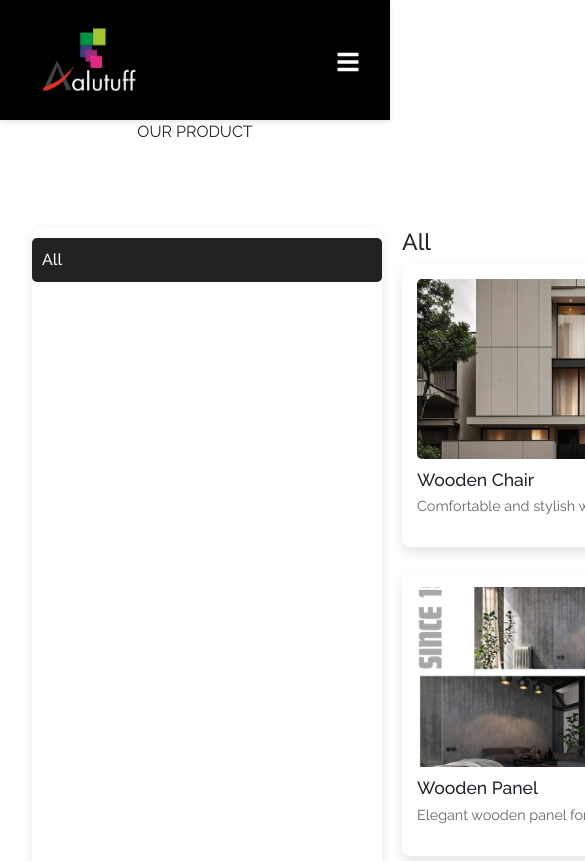
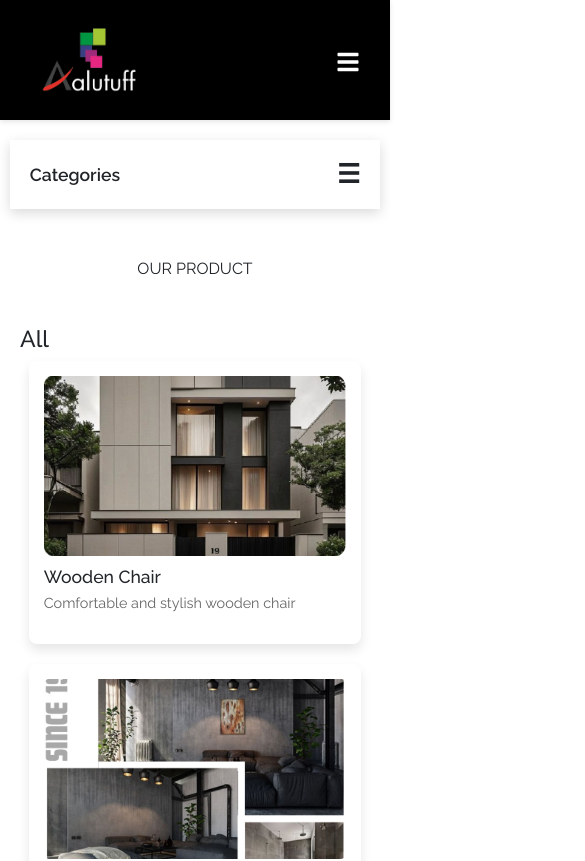
Before and after one commit to rishab-sudo/Alutuff-new, a React (Create React App) app: page /product in a window 390 px wide. Shown: the top 861 px of the page, 585 px wide, since content can reach past the window. Built offline with nearby package versions, Linux system fonts and the light colour scheme.

Commit message:
12july25

```diff
--- a/src/Pages/ProductPage.css
+++ b/src/Pages/ProductPage.css
@@ -1,35 +1,39 @@
+/* Main wrapper: row layout */
+.product-section-container {
+  display: flex;
+  flex-direction: column;
+  min-height: 100vh;
+  overflow: hidden;
+  padding: 35px 0px;
+}
 
-/*  */
-.product-section-container {
-  min-width: 100%;
-  /* background-color: antiquewhite; */
- }
-.product-section-content-div{
-  width: 100% !important;
+/* Flexbox row inside */
+.product-section-content-div {
   display: flex;
-  justify-content: space-around !important;
+  width: 100%;
+  height: 100vh;
   gap: 20px;
   padding: 20px;
+  box-sizing: border-box;
 }
-/* Sidebar */
+
+/* Sidebar - Fixed height and scrollable */
 .product-sidebar {
+  height: 90%;
+  overflow-y: auto;
+  min-width: 300px;
+  max-width: 300px;
+  background: #f9f9f9;
+  padding: 20px;
   border-radius: 10px;
-  padding: 20px;
-  min-width: 350px;
-  max-width: 300px;
-  height: 80vh;
+  box-shadow: 0 4px 12px rgba(0, 0, 0, 0.1);
   display: flex;
   flex-direction: column;
-  justify-content: flex-start;
-  align-items: flex-start;
   gap: 10px;
-
-
-  /* Add box-shadow */
-  box-shadow: 0 4px 12px rgba(0, 0, 0, 0.1);
+  flex-shrink: 0;
 }
 
-
+/* Buttons */
 .product-category-button {
   width: 100%;
   background: #ddddddb4;
@@ -41,7 +45,6 @@
   border-radius: 5px;
   text-align: left;
   transition: 0.3s;
-
 }
 
 .product-category-button:hover,
@@ -50,34 +53,50 @@
   color: #fff;
 }
 
-/* Product Cards */
+/* Content area: Scrollable */
+.product-content {
+  padding: 20px;
+  max-width: 75%;
+  margin: auto !important;
+  flex: 1;
+  height: 100%;
+  overflow-y: auto;
+  padding-right: 10px;
+  padding-bottom: 30px;
+  scroll-behavior: smooth;
+  scrollbar-width: none; /* Firefox */
+}
+
+.product-content::-webkit-scrollbar {
+  display: none;
+}
+
+/* Grid Layout */
 .product-grid {
-  max-width: 100% !important;
+  width: 100%;
   display: grid;
-  justify-content: flex-start;
+  justify-content: center !important;
   align-items: flex-start;
+  margin: auto !important;
   grid-template-columns: repeat(3, 1fr);
-  padding: 0px;
   gap: 25px;
-  flex: 1;
-  /* background: #000; */
-
- }
+  padding-bottom: 40px;
+}
 
 .product-card {
-  width: 350px;
+  width: 100%;
   max-width: 350px;
   background: #fff;
   border-radius: 8px;
   padding: 15px;
-  box-shadow: 0 6px 12px rgba(0,0,0,0.1);
+  box-shadow: 0 6px 12px rgba(0, 0, 0, 0.1);
   transition: 0.3s;
   text-align: left;
 }
 
 .product-card:hover {
   transform: translateY(-8px);
-  box-shadow: 0 10px 18px rgba(0,0,0,0.15);
+  box-shadow: 0 10px 18px rgba(0, 0, 0, 0.15);
 }
 
 .product-card img {
@@ -96,57 +115,120 @@
   color: #666;
   font-size: 0.9rem;
 }
-/* product descp */
+
+/* Description Box */
 .product-descp {
   display: flex;
   flex-direction: column;
   gap: 20px;
+  margin-top: 40px;
 }
 
 .desc-box {
-  display: flex;
-  flex-direction: column;
-  justify-content: flex-start;
-  align-items: flex-start;
-  text-align: left;
-  background-color: #fff;
+  background: #fff;
   padding: 20px;
   border-radius: 15px;
   box-shadow: 0 4px 12px rgba(0, 0, 0, 0.1);
 }
 
+/* === Top Bar for Mobile === */
+.product-top-bar {
+  display: none;
+  justify-content: space-between;
+  align-items: center;
+  padding: 15px 20px;
+  background-color: #ffffff;
+  box-shadow: 0 4px 12px rgba(0, 0, 0, 0.15);
+  position: relative; /* Needed for absolute child */
+  z-index: 10;
+  width: 95%;
+  margin: auto !important;
+}
+
+.product-top-bar h4 {
+  margin: 0;
+  font-size: 1.1rem;
+  font-weight: 600;
+}
+
+.product-hamburger {
+  font-size: 26px;
+  cursor: pointer;
+  font-weight: bold;
+}
+
+/* Mobile Sidebar Dropdown with animation */
+.product-mobile-sidebar {
+  min-width: 100%;
+  position: absolute;
+  top: 200px; /* Just below the top bar */
+  left: 0;
+  right: 0;
+  margin: 0;
+  padding: 0;
+  z-index: 9;
+  background: #f9f9f9;
+  box-shadow: 0 4px 10px rgba(0, 0, 0, 0.08);
+  flex-direction: column;
+    max-height: 0;
+  overflow: hidden;
+  opacity: 0;
+  transform: translateY(-10px);
+  transition: all 0.4s ease;
+  pointer-events: none;
+}
+
+
+/* Show State */
+.product-mobile-sidebar.show {
+  max-height: 500px;
+  opacity: 1;
+  transform: translateY(0);
+  padding: 10px 20px;
+  pointer-events: auto;
+}
+
+
+
+/* === Responsive: Mobile View (max-width: 768px) === */
 @media screen and (max-width: 768px) {
-
-/*  */
- .product-section-container {
+  .product-section-container {
     flex-direction: column;
-  }
- .product-sidebar {
-    display: flex;
-    flex-direction: row;
-    overflow-x: auto;
-    gap: 12px;
-    padding: 10px 0;
-    margin-bottom: 10px;
-
-    /* prevent overscroll gap */
-    width: 100%;
-    max-width: 100%;
-    box-sizing: border-box;
+    height: auto;
+    padding: 20px 0;
   }
 
-  .product-sidebar::-webkit-scrollbar {
-    display: none; /* hide scrollbar for clean UI */
+  .product-section-content-div {
+    flex-direction: column;
+    padding: 10px;
+    height: auto;
   }
 
-  .product-category-button {
-    flex: 0 0 auto;
-    white-space: nowrap;
+  .product-top-bar {
+    display: flex;
+  }
+
+  .product-sidebar {
+    display: none;
+  }
+
+  .product-content {
+    height: auto;
+    overflow: visible;
+    max-width: 100%;
+    padding: 10px;
   }
 
   .product-grid {
-    justify-content: center; /* center 1 card */
-     grid-template-columns: 1fr;
-   min-width: 100%;
+    grid-template-columns: 1fr;
+    width: 95% !important;
+    margin: auto;
+    justify-content: center;
+    gap: 20px;
+  }
+
+  .product-card {
+    width: 100%;
+    margin: auto;
   }
 }
--- a/src/Pages/ProductPage.js
+++ b/src/Pages/ProductPage.js
@@ -7,31 +7,67 @@ import ProductPageData from "../ProductPageData";
 
 const ProductPage = () => {
   const [selectedCategory, setSelectedCategory] = useState("All");
+  const [showMobileSidebar, setShowMobileSidebar] = useState(false);
 
   // Extract all category names
   const categories = ["All", ...ProductPageData.map(item => item.category)];
 
-  // Get selected data
+  // Get selected category data
   const selectedCategoryData = ProductPageData.find(
     (cat) => cat.category === selectedCategory
   );
 
-  // Get products to show
-  const allProducts = ProductPageData.flatMap(cat => cat.products);
-  const productsToShow =
-    selectedCategory === "All"
+  // Get all products with their category info
+  const allProducts = ProductPageData.flatMap(cat =>
+    cat.products.map(product => ({ ...product, category: cat.category }))
+  );
+
+  // Filtered product list based on category
+  const productsToShow = selectedCategory === "All"
     ? allProducts
-      : selectedCategoryData?.products || [];
+    : ProductPageData.find(cat => cat.category === selectedCategory)?.products.map(product => ({
+        ...product,
+        category: selectedCategory,
+      })) || [];
 
   return (
     <>
       <Container fluid className="product-section-container">
-        <div className='d-flex justify-content-center align-items-center mb-5'>
+
+        {/* ✅ Mobile Top Bar */}
+        <div className="product-top-bar">
+          <h4>Categories</h4>
+          <div
+            className="product-hamburger"
+            onClick={() => setShowMobileSidebar(prev => !prev)}
+          >
+            ☰
+          </div>
+        </div>
+
+        {/* ✅ Mobile Sidebar Dropdown */}
+        <div className={`product-mobile-sidebar ${showMobileSidebar ? "show" : ""}`}>
+          {categories.map((cat) => (
+            <button
+              key={cat}
+              className={`product-category-button ${selectedCategory === cat ? 'product-active' : ''}`}
+              onClick={() => {
+                setSelectedCategory(cat);
+                setShowMobileSidebar(false); // Hide after selection
+              }}
+            >
+              {cat}
+            </button>
+          ))}
+        </div>
+
+        {/* Section Title */}
+        <div className='d-flex justify-content-center align-items-center mt-5 mb-2'>
           <p>OUR PRODUCT</p>
         </div>
 
         <Container fluid className='product-section-content-div'>
-          {/* Sidebar */}
+          {/* Sidebar for Desktop */}
           <div className="product-sidebar">
             {categories.map((cat) => (
               <button
@@ -44,23 +80,22 @@ const ProductPage = () => {
             ))}
           </div>
 
-          {/* Content */}
+          {/* Main Content */}
           <div className="product-content">
             <h3>{selectedCategory}</h3>
 
-            {/* Product Cards First */}
-           {/* Product Cards First */}
+            {/* Product Cards */}
             <div className="product-grid">
               {productsToShow.map((product) => (
                 <div
                   className="product-card"
-      key={product.id}
+                  key={`${product.category}-${product.id}`} // Unique key across categories
                   onClick={() => {
                     if (selectedCategory === "All") {
-          setSelectedCategory(product.category);
+                      setSelectedCategory(product.category); // Switch to that category
                     }
                   }}
-      style={{ cursor: selectedCategory === "All" ? "pointer" : "default" }}
+                  style={{ cursor: "pointer" }}
                 >
                   <img src={product.image} alt={product.title} />
                   <h4>{product.title}</h4>
@@ -69,11 +104,9 @@ const ProductPage = () => {
               ))}
             </div>
 
-
-            {/* Description for selected category (not All) */}
+            {/* Category Details */}
             {selectedCategory !== "All" && selectedCategoryData && (
               <div className="product-descp mt-4">
-
                 <div className="desc-box">
                   <h5>Material/Core:</h5>
                   <p>{selectedCategoryData.details.material}</p>
@@ -86,7 +119,7 @@ const ProductPage = () => {
 
                 <div className="desc-box">
                   <h5>Applications:</h5>
-       <ul className='' style={{paddingLeft:"25px" }} >
+                  <ul style={{ paddingLeft: "25px" }}>
                     {selectedCategoryData.details.applications.map((app, idx) => (
                       <li key={idx}>{app}</li>
                     ))}
@@ -95,8 +128,7 @@ const ProductPage = () => {
 
                 <div className="desc-box">
                   <h5>Key Features:</h5>
-      <ul className='d-flex flex-column justify-content-start text-left ' style={{paddingLeft:"5px"
-      }} >
+                  <ul className='d-flex flex-column justify-content-start text-left' style={{ paddingLeft: "5px" }}>
                     {selectedCategoryData.details.keyFeatures.map((feature, idx) => (
                       <div key={idx}>
                         <FaCheck style={{ color: "green", marginRight: "8px" }} />
@@ -105,13 +137,13 @@ const ProductPage = () => {
                     ))}
                   </ul>
                 </div>
-
               </div>
             )}
           </div>
         </Container>
       </Container>
 
+      {/* Bottom Component */}
       <HomeProducts />
     </>
   );
--- a/src/ProductPageData.js
+++ b/src/ProductPageData.js
@@ -1,4 +1,5 @@
 const ProductPageData = [
+  // 1 - ACP – Aluminium Composite Panel
   {
     category: 'ACP – Aluminium Composite Panel',
     details: {
@@ -28,13 +29,21 @@ const ProductPageData = [
       },
     ],
   },
+
+  // 2 - AHPL – Aluminium High-Pressure Laminate
   {
     category: 'AHPL – Aluminium High-Pressure Laminate',
     details: {
-      material: 'Multiple layers of kraft paper impregnated with phenolic resin',
-      categoryType: 'High-Density HPL',
-      applications: ['Facades', 'Wall cladding', 'Balconies'],
-      keyFeatures: ['High impact resistance', 'Scratch-resistant', 'Weather-resistant'],
+      material: 'Phenolic resin-impregnated kraft paper with decorative melamine layer',
+      categoryType: 'High-pressure composite panel',
+      applications: ['Exterior façades', 'Interior walls', 'Furniture', 'Partitions', 'Washrooms'],
+      keyFeatures: [
+        'Scratch, stain, and fade-resistant',
+        'Fire-retardant and water-resistant',
+        'UV-stable for long-term outdoor use',
+        'Available in stone, wood, and textured finishes',
+        'Matte and natural aesthetic',
+      ],
     },
     products: [
       {
@@ -45,6 +54,156 @@ const ProductPageData = [
       },
     ],
   },
+
+  // 3 - Fire Shield – FR ACP / FR HPL
+  {
+    category: 'Fire Shield – FR ACP / FR HPL',
+    details: {
+      material: 'LDPE/HDPE with MDH (Magnesium Hydroxide) fire-retardant core',
+      categoryType: 'Fire-resistant cladding',
+      applications: ['High-rise buildings', 'Hospitals', 'Airports', 'Commercial complexes'],
+      keyFeatures: [
+        'A2-s1, d0 EN13501-1 fire rating',
+        'Reduces flame spread and smoke generation',
+        'Maintains aesthetic appeal with added safety',
+        'Suitable for both ACP and HPL variants',
+        'Available in 50+ finishes',
+      ],
+    },
+    products: [
+      {
+        id: 4,
+        title: 'Fireproof Panel',
+        description: 'Fire-resistant panel for high-rise buildings',
+        image: require('./assets/Image2.png'),
+      },
+    ],
+  },
+
+  // 4 - AHCP – Aluminium Honeycomb Composite Panel
+  {
+    category: 'AHCP – Aluminium Honeycomb Composite Panel',
+    details: {
+      material: 'Hexagonal aluminium honeycomb (3003 H24) core between aluminium sheets',
+      categoryType: 'Honeycomb panel',
+      applications: ['Ceilings', 'Exterior façades', 'Canopies', 'Beam wraps', 'Lobbies', 'Clean rooms'],
+      keyFeatures: [
+        'Ultra-flat surface with minimal joints',
+        'Very high strength-to-weight ratio',
+        'Fire and corrosion resistant',
+        'Ideal for wide, seamless ceiling areas',
+        '100% recyclable',
+      ],
+    },
+    products: [
+      {
+        id: 5,
+        title: 'Honeycomb Ceiling Panel',
+        description: 'Seamless honeycomb panel for ceiling applications',
+        image: require('./assets/Image2.png'),
+      },
+    ],
+  },
+
+  // 5 - ACCP – Aluminium Corrugated Composite Panel
+  {
+    category: 'ACCP – Aluminium Corrugated Composite Panel',
+    details: {
+      material: '3D corrugated aluminium (solid 3003 H24) core',
+      categoryType: 'Corrugated aluminium panel',
+      applications: ['Long-span ceilings', 'Machine rooms', 'Ship cabins', 'Facades', 'Display walls'],
+      keyFeatures: [
+        'Peel strength decay rate <5% over 20 years',
+        'Fire-rated: A2-s1, d0',
+        'Excellent sound and thermal insulation',
+        'Withstands extreme environments',
+        'High strength for large format applications',
+      ],
+    },
+    products: [
+      {
+        id: 6,
+        title: 'Corrugated Panel',
+        description: 'Durable corrugated panel for industrial use',
+        image: require('./assets/Image2.png'),
+      },
+    ],
+  },
+
+  // 6 - 3D Decorative Wall Panel
+  {
+    category: '3D Decorative Wall Panel',
+    details: {
+      material: 'PVC Celluka or similar decorative polymer base',
+      categoryType: 'Decorative wall panel',
+      applications: ['Interior walls', 'Showrooms', 'Reception areas', 'Feature walls'],
+      keyFeatures: [
+        'Lightweight and waterproof',
+        '3D texture for a bold visual effect',
+        'Fast installation and easy maintenance',
+        'Suitable for moisture-prone areas',
+        'Available in custom patterns and textures',
+      ],
+    },
+    products: [
+      {
+        id: 7,
+        title: '3D Wall Texture',
+        description: 'Stylish 3D panel for feature walls',
+        image: require('./assets/Image2.png'),
+      },
+    ],
+  },
+
+  // 7 - Louvers – Aluminium / WPC Louvers
+  {
+    category: 'Louvers – Aluminium / WPC Louvers',
+    details: {
+      material: 'Aluminium or WPC solid/hollow extruded profiles',
+      categoryType: 'Architectural Shading System',
+      applications: ['Exterior facades', 'Sunshade systems', 'Pergolas', 'Balcony screens'],
+      keyFeatures: [
+        'Improves building aesthetics and shading',
+        'Resistant to UV, moisture, and termites',
+        'Lightweight and structurally durable',
+        'Minimal maintenance required',
+        'Custom profiles and finishes are available',
+      ],
+    },
+    products: [
+      {
+        id: 8,
+        title: 'WPC Louver',
+        description: 'Elegant shading solution for facades',
+        image: require('./assets/Image2.png'),
+      },
+    ],
+  },
+
+  // 8 - Premium Series Panels
+  {
+    category: 'Premium Series Panels',
+    details: {
+      material: 'Available in ACP / HPL base with solid or fire-retardant core',
+      categoryType: 'Premium Decorative Panel',
+      applications: ['High-end interiors and façades', 'Showrooms', 'Brand environments'],
+      keyFeatures: [
+        'Signature finishes (metallics, stone, wood, marble)',
+        'High color uniformity and UV protections',
+        'Fire and weather resistant',
+        'Matched core shades for a refined look',
+        'No fading like paper-based laminates',
+      ],
+    },
+    products: [
+      {
+        id: 9,
+        title: 'Premium Gloss Panel',
+        description: 'Luxurious gloss finish for high-end designs',
+        image: require('./assets/Image2.png'),
+      },
+    ],
+  },
 ];
 
 export default ProductPageData;
```
Lines whose indentation alone changed are shown as unchanged.
